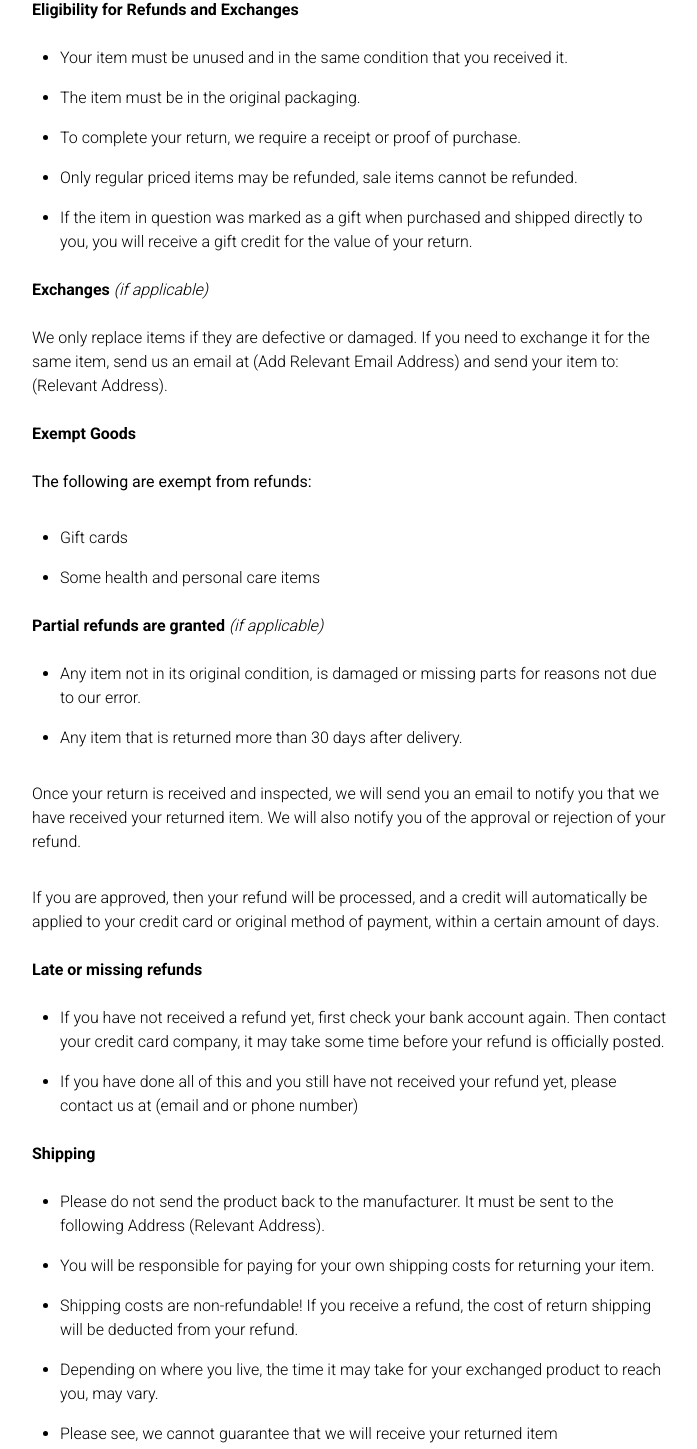
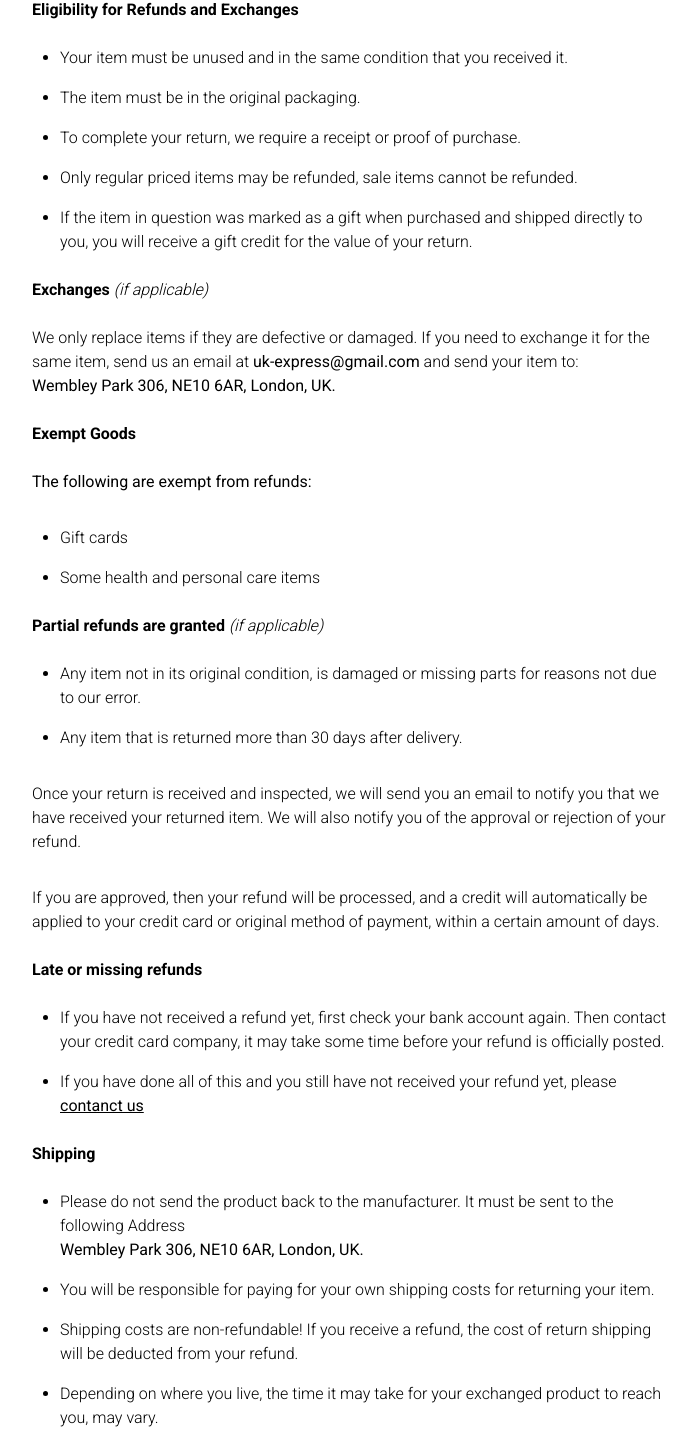
Before and after one commit to NDraganov/uk-express, a React (Vite) app: page /policies/refund in a window 1280 px wide. Shown: the part 431-1880 px from the top of the page, without its empty margins (288-985 px from the left). Built offline with nearby package versions, Linux system fonts and the light colour scheme.

Commit message:
Improve the refund page
Add link and styles and improve the styles of all policies pages

```diff
--- a/src/features/policies/policies-links/Privacy.tsx
+++ b/src/features/policies/policies-links/Privacy.tsx
@@ -10,7 +10,7 @@ export default function Privacy() {
         This Privacy Policy describes how your personal information is
         collected, used, and shared when you visit or make a purchase from{" "}
         <NavLink
-          className="underline hover:text-gray-500 dark:text-slate-200 dark:hover:text-cyan-300"
+          className="font-normal underline hover:text-orange-500 dark:text-slate-200 dark:hover:text-cyan-300"
           to="/"
         >
           UkExpress
@@ -39,15 +39,15 @@ export default function Privacy() {
         </p>
         <ul className="list-disc py-2 pl-7 font-light">
           <li>
-            <span className="font-bold">Cookies</span> are data files that are
-            placed on your device or computer and often include an anonymous
-            unique identifier.
+            <span className="font-normal dark:text-slate-300">Cookies</span> are
+            data files that are placed on your device or computer and often
+            include an anonymous unique identifier.
           </li>
           <li>
-            <span className="font-bold">Log files</span> track actions occurring
-            on the Site, and collect data including your IP address, browser
-            type, Internet service provider, referring/exit pages, and date/time
-            stamps.
+            <span className="font-normal dark:text-slate-300">Log files</span>{" "}
+            track actions occurring on the Site, and collect data including your
+            IP address, browser type, Internet service provider, referring/exit
+            pages, and date/time stamps.
           </li>
         </ul>
         <p className="py-4 font-light">
@@ -102,7 +102,7 @@ export default function Privacy() {
         </p>
         <p className="py-4 font-light">
           We also use Google Analytics to help us understand how our customers
-          use (Store Name). How Google uses your Personal Information.
+          use UkExpress. How Google uses your Personal Information.
         </p>
         <p className="py-4 font-light">
           Finally, we may also share your Personal Information to comply with
@@ -172,7 +172,7 @@ export default function Privacy() {
           If you have questions and/or require more information, do not hesitate
           to{" "}
           <NavLink
-            className="underline hover:text-gray-500 dark:text-slate-200 dark:hover:text-cyan-300"
+            className="font-normal underline hover:text-orange-500 dark:text-slate-200 dark:hover:text-cyan-300"
             to="/contact_us"
           >
             contanct us
--- a/src/features/policies/policies-links/Refund.tsx
+++ b/src/features/policies/policies-links/Refund.tsx
@@ -1,3 +1,5 @@
+import { NavLink } from "react-router-dom";
+
 export default function Refund() {
   return (
     <div className="mx-80 my-10">
@@ -44,8 +46,17 @@ export default function Refund() {
         </h3>
         <p className="py-4 font-light">
           We only replace items if they are defective or damaged. If you need to
-          exchange it for the same item, send us an email at (Add Relevant Email
-          Address) and send your item to: (Relevant Address).
+          exchange it for the same item, send us an email at{" "}
+          <NavLink
+            className="font-normal hover:text-orange-500 dark:text-slate-200 dark:hover:text-cyan-300"
+            to="/"
+          >
+            uk-express@gmail.com
+          </NavLink>{" "}
+          and send your item to:{" "}
+          <address className="font-normal not-italic dark:text-slate-200">
+            Wembley Park 306, NE10 6AR, London, UK.
+          </address>
         </p>
       </div>
 
@@ -98,7 +109,13 @@ export default function Refund() {
           </li>
           <li className="py-2">
             If you have done all of this and you still have not received your
-            refund yet, please contact us at (email and or phone number)
+            refund yet, please{" "}
+            <NavLink
+              className="font-normal underline hover:text-orange-500 dark:text-slate-200 dark:hover:text-cyan-300"
+              to="/contact_us"
+            >
+              contanct us
+            </NavLink>
           </li>
         </ul>
       </div>
@@ -108,7 +125,10 @@ export default function Refund() {
         <ul className="list-disc py-2 pl-7 font-light">
           <li className="py-2">
             Please do not send the product back to the manufacturer. It must be
-            sent to the following Address (Relevant Address).
+            sent to the following Address{" "}
+            <address className="font-normal not-italic dark:text-slate-200">
+              Wembley Park 306, NE10 6AR, London, UK.
+            </address>
           </li>
           <li className="py-2">
             You will be responsible for paying for your own shipping costs for
--- a/src/features/policies/policies-links/TermsAndConditions.tsx
+++ b/src/features/policies/policies-links/TermsAndConditions.tsx
@@ -11,9 +11,11 @@ export default function TermsAndContions() {
           Welcome to UkExpress These terms and conditions outline the rules and
           regulations for the use of UkExpress’s Website.
         </p>
-        <p className="flex gap-2 py-2 font-semibold dark:text-gray-300">
+        <p className="flex gap-2 py-2 font-light">
           UkExpress is located at:{" "}
-          <address>Wembley Park 306, NE10 6AR, London, UK</address>
+          <address className="font-normal not-italic dark:text-slate-200">
+            Wembley Park 306, NE10 6AR, London, UK
+          </address>
         </p>
       </div>
 
@@ -82,7 +84,7 @@ export default function TermsAndContions() {
           <li>
             Republish material from{" "}
             <NavLink
-              className="underline hover:text-gray-500 dark:text-slate-200 dark:hover:text-cyan-300"
+              className="font-normal underline hover:text-orange-500 dark:text-slate-200 dark:hover:text-cyan-300"
               to="/"
             >
               UkExpress
@@ -92,7 +94,7 @@ export default function TermsAndContions() {
           <li>
             Sell, rent or sub-license material from{" "}
             <NavLink
-              className="underline hover:text-gray-500 dark:text-slate-200 dark:hover:text-cyan-300"
+              className="font-normal underline hover:text-orange-500 dark:text-slate-200 dark:hover:text-cyan-300"
               to="/"
             >
               UkExpress
@@ -102,7 +104,7 @@ export default function TermsAndContions() {
           <li>
             Reproduce, duplicate or copy material from{" "}
             <NavLink
-              className="underline hover:text-gray-500 dark:text-slate-200 dark:hover:text-cyan-300"
+              className="font-normal underline hover:text-orange-500 dark:text-slate-200 dark:hover:text-cyan-300"
               to="/"
             >
               UkExpress
```
